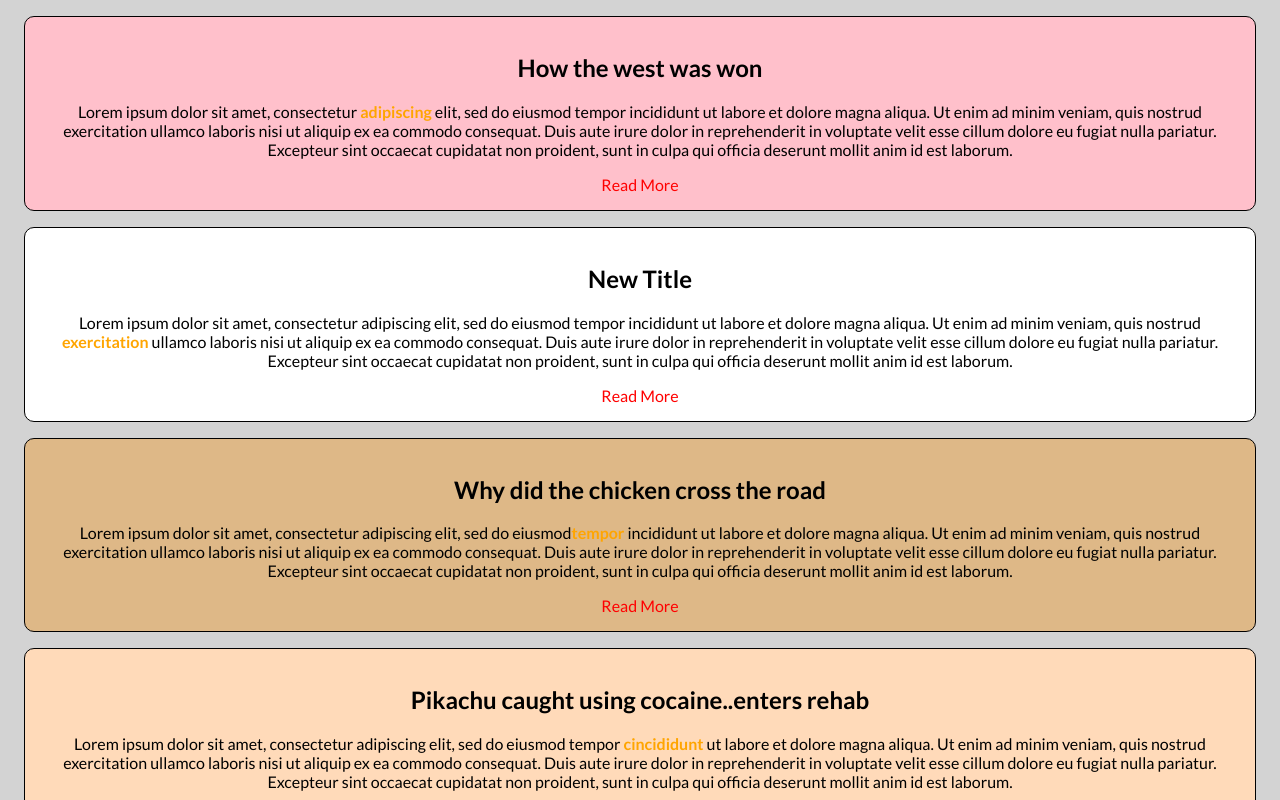
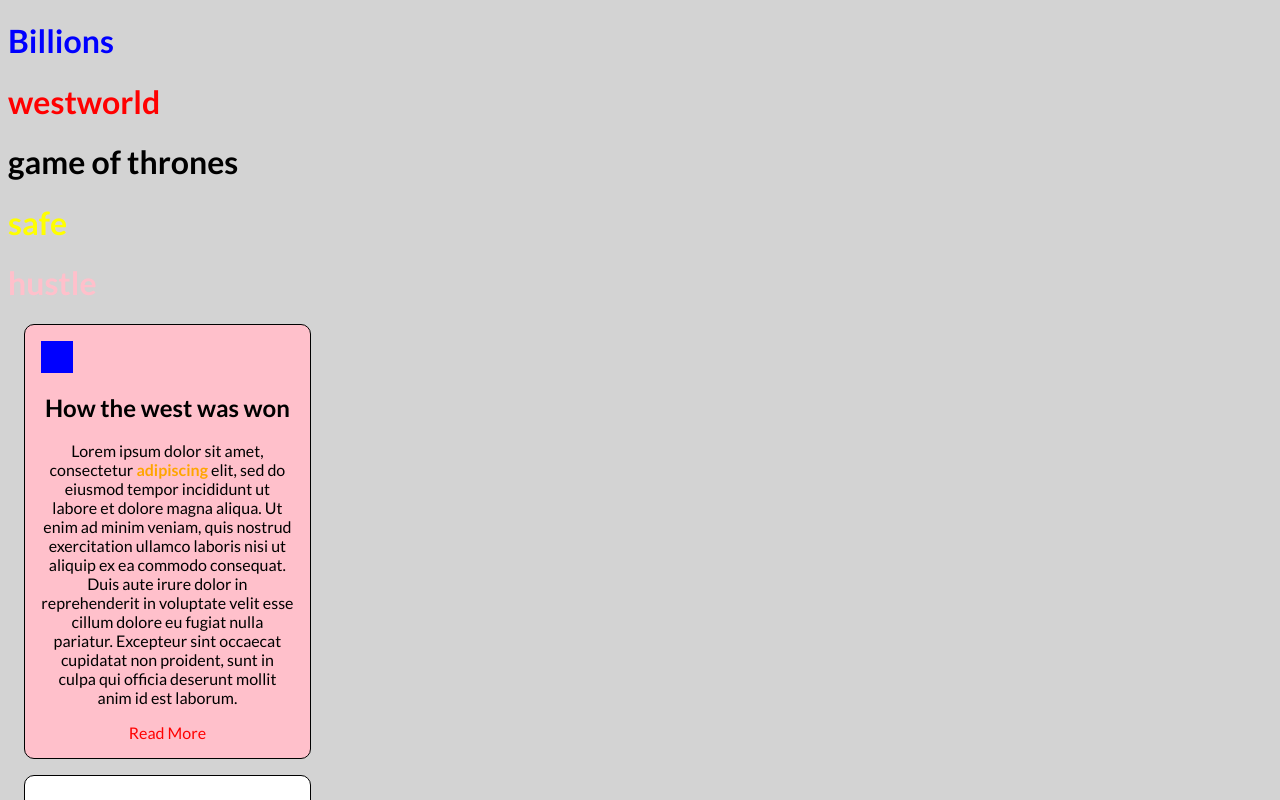
Before and after one commit to bbailey21us/CSSdrills, a plain HTML site: page index.html in a window 1280 px wide. Shown: the top 800 px of the page. Drawn offline with Linux system fonts and the light colour scheme.

Commit message:
added some CSS

```diff
--- a/index.html
+++ b/index.html
@@ -8,8 +8,15 @@
 </head>
 
 <body>
+    <h1 class="tv" id="tv1">Billions</h1>
+    <h1 class="tv" id="tv2">westworld</h1>
+    <h1 class="tv" id="tv3">game of thrones</h1>
+    <h1 class="nottv" id ="tv4">safe</h1>
+    <h1 class="nottv" id="tv5">hustle</h1>
+
     <div id="container">
         <div class="boxes" id="box1">
+            <div class="imagediv"></div>
             <h2>How the west was won</h2>
             <p>Lorem ipsum dolor sit amet, consectetur <span>adipiscing</span> elit, sed do eiusmod tempor incididunt ut labore et dolore
                 magna aliqua. Ut enim ad minim veniam, quis nostrud exercitation ullamco laboris nisi ut aliquip ex ea commodo
@@ -18,6 +25,7 @@
             <div class="readme-wrapper">
                 <a href="http://google.com" target="_blank">Read More</a>
             </div>
+
         </div>
 
         <div class="boxes" id="box2">
@@ -29,6 +37,7 @@
             <div class="readme-wrapper">
                 <a>Read More</a>
             </div>
+            <div class="imagediv"></div>
         </div>
 
         <div class="boxes" id="box3">
@@ -40,6 +49,7 @@
             <div class="readme-wrapper">
                 <a>Read More</a>
             </div>
+            <div class="imagediv"></div>
         </div>
 
         <div class="boxes" id="box4">
@@ -51,6 +61,7 @@
             <div class="readme-wrapper">
                 <a>Read More</a>
             </div>
+            <div class="imagediv"></div>
         </div>
     </div>
 
--- a/styles.css
+++ b/styles.css
@@ -19,6 +19,8 @@ color:red;
     padding:1em;
     border:1px solid black;
     border-radius:10px;
+    width:20%;
+
 }
 
 a:hover{
@@ -32,16 +34,17 @@ span{
     color:orange;
 }
 
-div{
-    width=20%;
-}
+
 
 #box1{
     background: pink;
+
 }
 
 #box2{
     background: white;
+
+
 }
 
 #box3{
@@ -51,3 +54,43 @@ div{
 #box4{
     background: peachpuff;
 }
+
+.imagediv{
+
+    background: blue;
+    width:2em;
+    height: 2em;
+}
+
+h1{
+    color:red;
+
+}
+
+.tv{
+    color:yellow;
+}
+
+.nottv{
+    color: yellowgreen;
+}
+
+#tv1{
+    color:blue;
+}
+
+#tv2{
+    color:red;
+}
+
+#tv3{
+    color:black;
+}
+
+#tv4{
+    color:yellow;
+}
+
+#tv5{
+    color:pink;
+}
```
